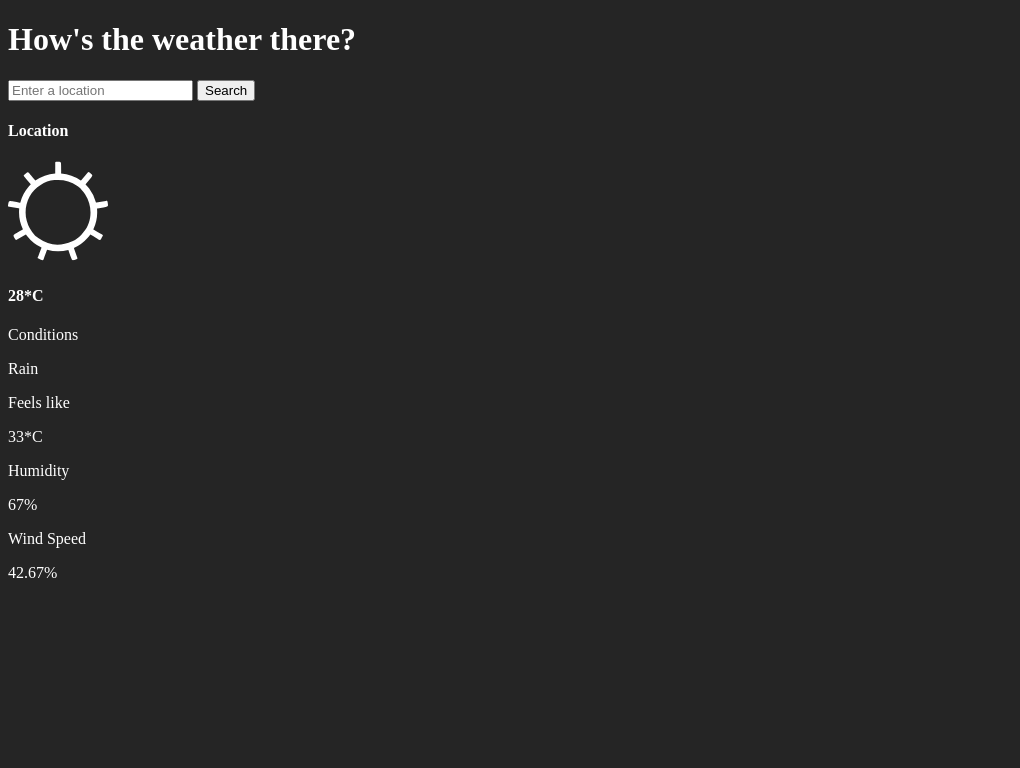
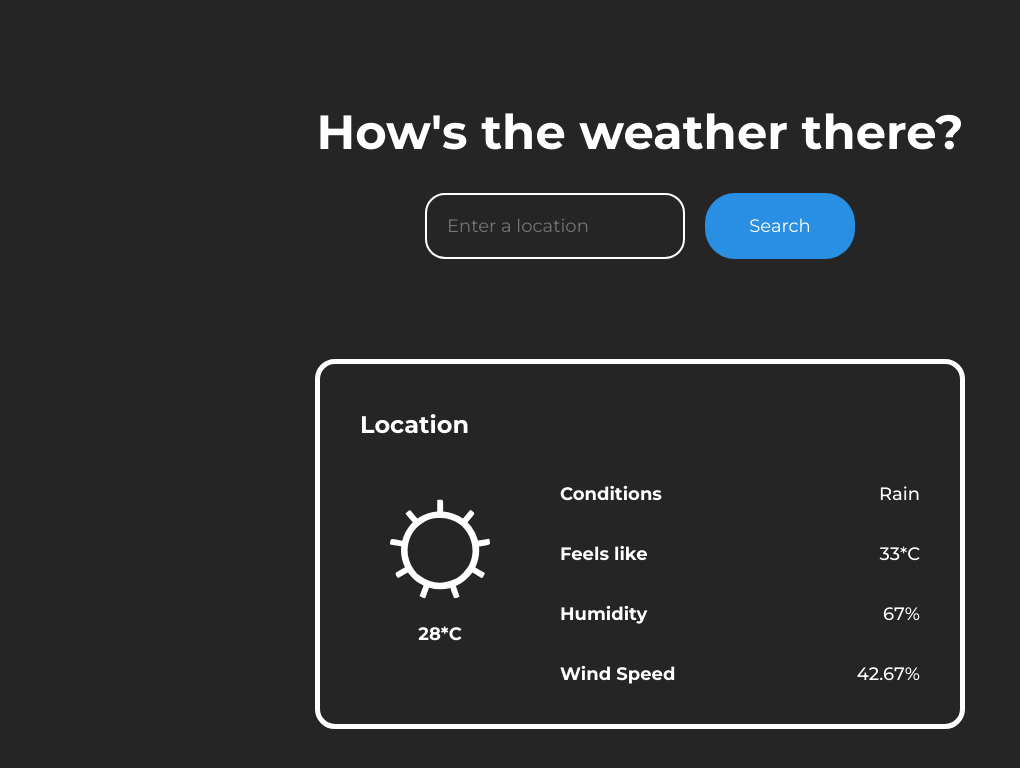
Before and after one commit to syafaatsaat/weather-app, a website built with webpack: page src/template.html in a window 1280 px wide. Shown: the whole page, without its empty margins (0-1020 px from the left). Built offline with nearby package versions, Linux system fonts and the light colour scheme; no server answers.

Commit message:
Add styling to app

```diff
--- a/src/index.js
+++ b/src/index.js
@@ -55,11 +55,11 @@ async function displayWeatherResults(results) {
   const iconDisplay = document.getElementById("icon");
 
   locationDisplay.textContent = results.location;
-  tempDisplay.textContent = results.temperature;
+  tempDisplay.textContent = results.temperature + "°C";
   conditionsDisplay.textContent = results.conditions;
-  feelsLikeDisplay.textContent = results.feelsLike;
-  humidityDisplay.textContent = results.humidity;
-  windSpeedDisplay.textContent = results.windSpeed;
+  feelsLikeDisplay.textContent = results.feelsLike + "°C";
+  humidityDisplay.textContent = results.humidity + "%";
+  windSpeedDisplay.textContent = results.windSpeed + " km/h";
 
   const iconModule = await import(`./assets/${results.icon}.svg`);
   console.log(iconModule);
--- a/src/styles.css
+++ b/src/styles.css
@@ -7,6 +7,102 @@
 body {
   background-color: var(--dark-gray);
   color: white;
+  font-family: "Montserrat", sans-serif;
+
+  height: 100vh;
+  margin: 0;
+  padding: 0;
+
+  display: flex;
+  flex-direction: column;
+  justify-content: center;
+  align-items: center;
+}
+
+h1 {
+  font-size: 48px;
+}
+
+/* SEARCHBAR DIV ------------------------------------------------------------ */
+
+#searchbar-div {
+  display: flex;
+  gap: 20px;
+}
+
+#searchbar,
+#search-btn {
+  font-family: "Montserrat", sans-serif;
+  font-size: 18px;
+  padding: 20px;
+  border-radius: 20px;
+  color: white;
+}
+
+#searchbar {
+  border: 2px solid white;
+  background-color: transparent;
+}
+
+#search-btn {
+  border: none;
+  border-radius: 30px;
+  width: 150px;
+  background-color: rgb(41, 143, 226);
+  cursor: pointer;
+}
+
+/* WEATHER DISPLAY ---------------------------------------------------------- */
+
+#weather-div {
+  display: grid;
+  grid-template-columns: 200px 400px;
+  grid-template-rows: 80px repeat(4, 60px);
+
+  border: 5px solid white;
+  border-radius: 20px;
+  margin-top: 100px;
+
+  padding: 20px;
+
+  font-size: 18px;
+}
+
+#location {
+  grid-column: 1 / 3;
+  grid-row: 1 / 2;
+
+  margin: 0;
+  padding: 20px;
+
+  align-self: center;
+
+  font-size: 24px;
+}
+
+#weather {
+  grid-column: 1 / 2;
+  grid-row: 2 / 6;
+
+  display: flex;
+  flex-direction: column;
+  justify-content: center;
+  align-items: center;
+}
+
+.info-row {
+  grid-column: 2 / 3;
+
+  display: flex;
+  justify-content: space-between;
+  align-items: center;
+
+  padding: 20px;
+  font-weight: 500;
+}
+
+.label {
+  font-weight: bold;
 }
 
 #icon {
@@ -14,3 +110,7 @@ body {
   height: 100px;
   filter: brightness(0) invert(1);
 }
+
+.weather-background-color {
+  background-color: var(--dark-gray);
+}
--- a/src/template.html
+++ b/src/template.html
@@ -4,6 +4,10 @@
   <meta charset="UTF-8">
   <meta name="viewport" content="width=device-width, initial-scale=1.0">
   <title>Weather App</title>
+
+  <link rel="preconnect" href="https://fonts.googleapis.com">
+  <link rel="preconnect" href="https://fonts.gstatic.com" crossorigin>
+  <link href="https://fonts.googleapis.com/css2?family=Montserrat:ital,wght@0,100..900;1,100..900&display=swap" rel="stylesheet">
 </head>
 <body>
   <h1>How's the weather there?</h1>
@@ -11,7 +15,7 @@
     <input type="text" id="searchbar" placeholder="Enter a location" />
     <button id="search-btn">Search</button>
   </div>
-  <div id="result-div">
+  <div id="weather-div">
     <h4 id="location">Location</h4>
     <div id="weather">
       <img src="./assets/clear-day.svg" alt="Weather Icon" id="icon">
```
